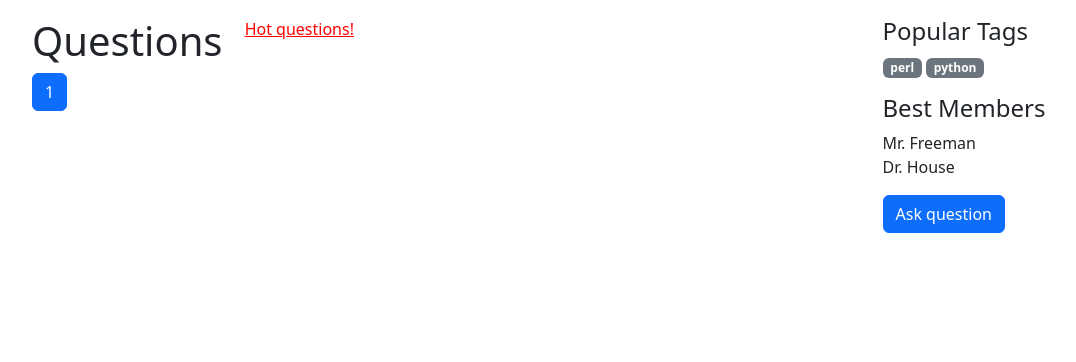
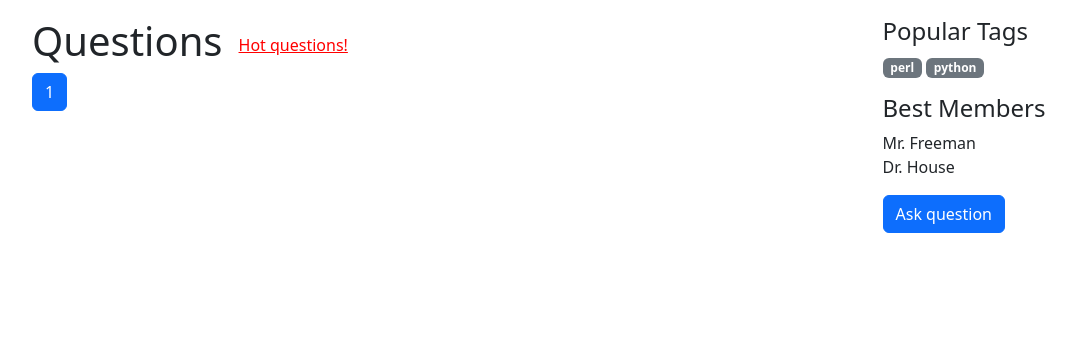
Before and after one commit to Dinislam-ZA/Django-answer-ask-website, a Django app: page / in a window 1280 px wide. Shown: the part 58-420 px from the top of the page, without its empty margins (53-1129 px from the left). Run offline with Django 4.2, Linux system fonts and the light colour scheme; data that the repository does not hold is empty; some libraries are stand-ins or nearby versions.

Commit message:
Чуть попарвил верстку

```diff
--- a/my-ask-questions-service/answeraskproject/templates/index.html
+++ b/my-ask-questions-service/answeraskproject/templates/index.html
@@ -4,11 +4,11 @@
 
 {% block content %}
 
-<div class="row">
-  <div class="col-3">
+<div class="d-flex align-items-center gap-3">
+  <div>
     <h1>Questions</h1>
   </div>
-  <div class="col-3">
+  <div class="d-flex align-items-center">
     <a class="hot-text" href="{% url 'hot'%}"> Hot questions! </a>
   </div>
 </div>
```
